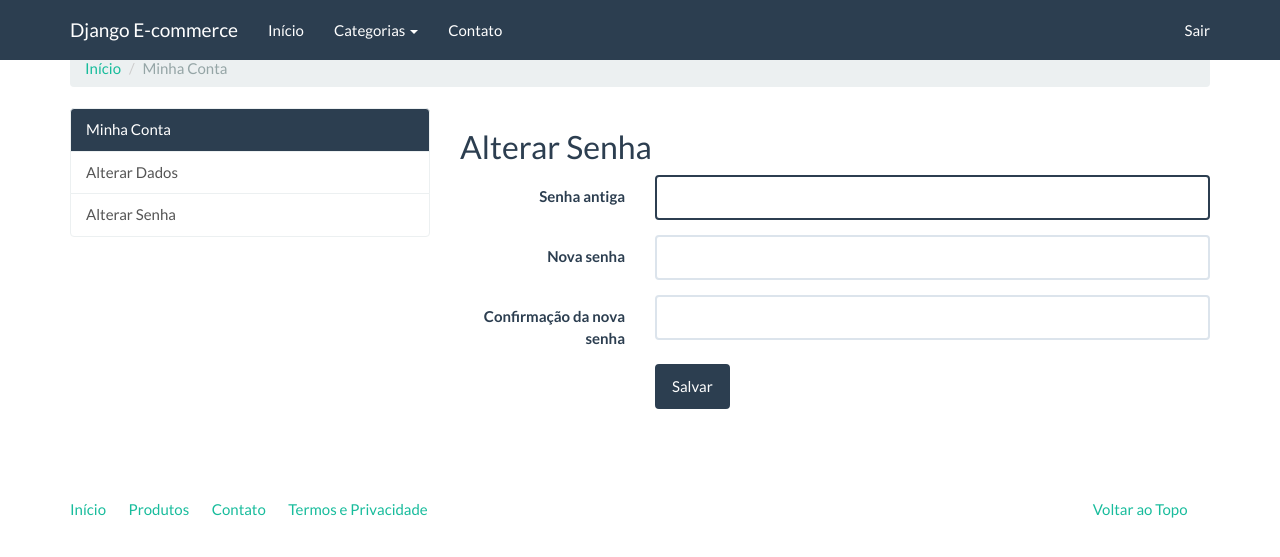
After one commit to edilson/django_ecommerce, a Django app: a page that uses users/templates/users/index.html in a window 1280 px wide. The commit adds this page. Shown: the top 557 px of the page. Run offline with Django 3.2, Linux system fonts and the light colour scheme; a user stored in the database is signed in; tables that the repository leaves empty hold one stand-in row (values such as "Sample post"); some libraries are stand-ins or nearby versions.

Commit message:
Adding view to change password

```diff
--- a/users/templates/users/index.html
+++ b/users/templates/users/index.html
@@ -14,12 +14,12 @@
         <div class="list-group">
           <a href="#" class="list-group-item active">Minha Conta</a>
           <a href="{% url 'accounts:update-user' %}" class="list-group-item">Alterar Dados</a>
-          <a href="#" class="list-group-item">Alterar Senha</a>
+          <a href="{% url 'accounts:update-password' %}" class="list-group-item">Alterar Senha</a>
         </div>
     </div>
     <div class="col-md-8">
     {% block users_container %}
-      <h2>Bem vindo Fulano</h2>
+      <h2>Bem vindo {{ user }}</h2>
     {% endblock %}
     </div>
 </div>
--- /dev/null
+++ b/users/templates/users/update_password.html
@@ -0,0 +1,32 @@
+{% extends "users/index.html" %}
+
+{% load widget_tweaks %}
+
+{% block title %}
+  Alterar Senha
+{% endblock  %}
+
+{% block users_container %}
+  <h2>Alterar Senha</h2>
+  <form class="form-horizontal" action="" method="post">
+    {% csrf_token %}
+    <fieldset>
+        {% for field in form %}
+        <div class="form-group{% if field.errors %} has-error{% endif %}">
+          <label for="{{ field.auto_id }}" class="col-md-3 control-label">{{ field.label }}</label>
+          <div class="col-md-9">
+            {% render_field field class='form-control' %}
+            {% for error in field.errors %}
+            <span class="help-block">{{ error }}</span>
+            {% endfor %}
+          </div>
+        </div>
+        {% endfor %}
+        <div class="form-group">
+          <div class="col-md-9 col-md-offset-3">
+            <button type="submit" class="btn btn-primary">Salvar</button>
+          </div>
+        </div>
+    </fieldset>
+  </form>
+{% endblock  %}
--- a/users/urls.py
+++ b/users/urls.py
@@ -5,5 +5,6 @@ from . import views
 urlpatterns = [
     url(r'^$', views.IndexView.as_view(), name='index'),
     url(r'^alterar-usuario/$', views.UpdateUserView.as_view(), name='update-user'),
+    url(r'^alterar-senha/$', views.UpdatePasswordView.as_view(), name='update-password'),
     url(r'^cadastro/', views.SignupView.as_view(), name='signup')
 ]
--- a/users/views.py
+++ b/users/views.py
@@ -1,7 +1,8 @@
 from django.shortcuts import render
-from django.views.generic import CreateView, TemplateView, UpdateView
+from django.views.generic import CreateView, TemplateView, UpdateView, FormView
 from django.urls import reverse_lazy
 from django.contrib.auth.mixins import LoginRequiredMixin
+from django.contrib.auth.forms import PasswordChangeForm
 
 from .models import User
 from .forms import UserAdminCreationForm
@@ -23,3 +24,17 @@ class UpdateUserView(LoginRequiredMixin, UpdateView):
 
     def get_object(self):
         return self.request.user
+
+class UpdatePasswordView(LoginRequiredMixin, FormView):
+    template_name = 'users/update_password.html'
+    success_url = reverse_lazy('accounts:index')
+    form_class = PasswordChangeForm
+
+    def get_form_kwargs(self):
+        kwargs = super(UpdatePasswordView, self).get_form_kwargs()
+        kwargs['user'] = self.request.user
+        return kwargs
+
+    def form_valid(self, form):
+        form.save()
+        return super(UpdatePasswordView, self).form_valid(form)
```
Also changed, not shown: users/tests/test_views.py (+54 -0 lines).
